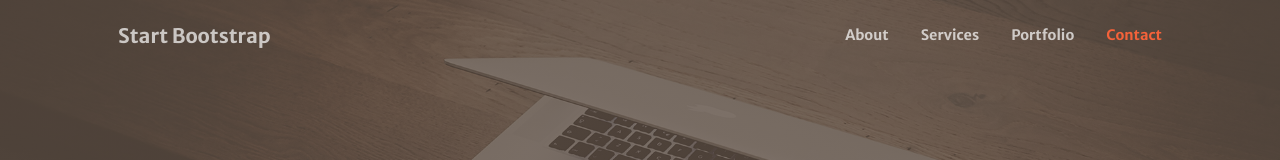
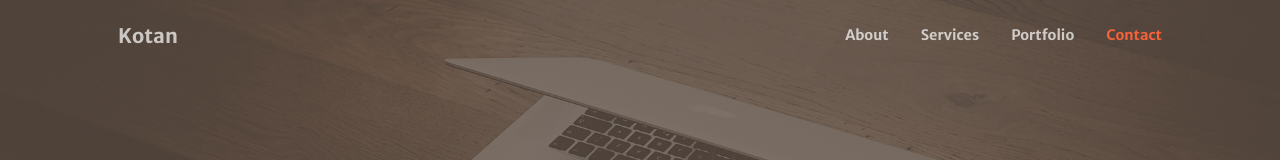
Before and after one commit to kotan74/home, a plain HTML site: page index.html in a window 1280 px wide. Shown: the top 160 px of the page. Drawn offline with nearby package versions, Linux system fonts and the light colour scheme; some packages are replaced by stand-ins of ours; a script that the page names is missing.

Commit message:
Update index.html

```diff
--- a/index.html
+++ b/index.html
@@ -22,7 +22,7 @@
         <!-- Navigation-->
         <nav class="navbar navbar-expand-lg navbar-light fixed-top py-3" id="mainNav">
             <div class="container px-4 px-lg-5">
-                <a class="navbar-brand" href="#page-top">Start Bootstrap</a>
+                <a class="navbar-brand" href="#page-top">Kotan</a>
                 <button class="navbar-toggler navbar-toggler-right" type="button" data-bs-toggle="collapse" data-bs-target="#navbarResponsive" aria-controls="navbarResponsive" aria-expanded="false" aria-label="Toggle navigation"><span class="navbar-toggler-icon"></span></button>
                 <div class="collapse navbar-collapse" id="navbarResponsive">
                     <ul class="navbar-nav ms-auto my-2 my-lg-0">
```
